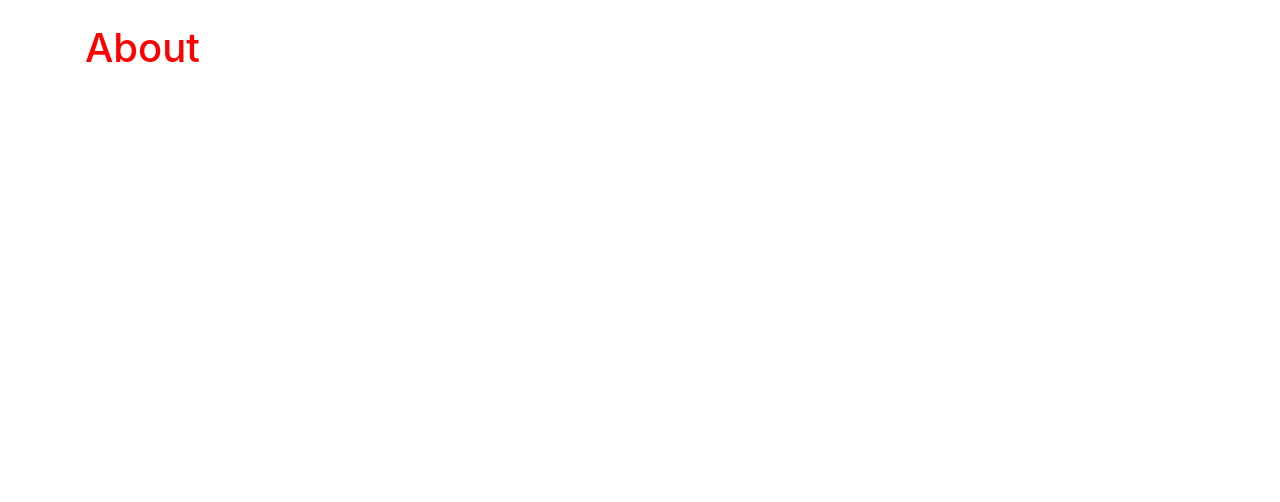
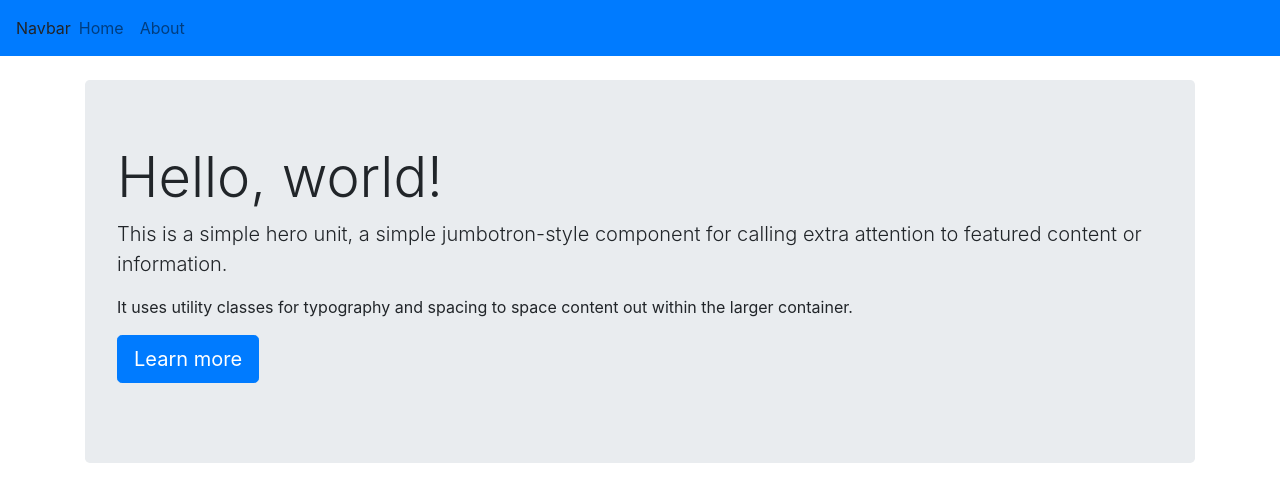
Before and after one commit to iliabes/reactList, a React (Create React App) app: page /about in a window 1280 px wide. Shown: the top 502 px of the page. Built offline with nearby package versions, Linux system fonts and the light colour scheme.

Commit message:
15 min navbar

```diff
--- a/src/App.js
+++ b/src/App.js
@@ -2,11 +2,12 @@ import React from 'react'
 import {BrowserRouter, Switch, Route} from "react-router-dom"
 import {About} from './pages/about'
 import {Home} from './pages/home'
-
+import {Nav} from './components/navbar'
 
 function App() {
   return (
     <BrowserRouter>
+    <Nav/>
     <div className='container pt-4'>
       <Switch>
       <Route path={'/'} exact component={Home}/>
--- /dev/null
+++ b/src/components/navbar.js
@@ -0,0 +1,13 @@
+import React from 'react';
+import {Link} from 'react-router-dom'
+
+export const Nav = () => (
+    <nav className='navbar navbar-expand-lg navbar-light bg-primary'>
+        <div className='navbarBrand'>Navbar</div>
+        <ul className="navbar-nav">
+            <li className='navbar-item'><Link exact className="nav-link" to='/'>Home</Link></li>
+            <li className='navbar-item'><Link className="nav-link" to='/about'>About</Link></li>
+        </ul>
+    </nav>
+
+)
--- a/src/index.scss
+++ b/src/index.scss
@@ -1,20 +1,17 @@
 // @import '../node_modules/bootstrap/scss/bootstrap.scss';
 @import '~bootstrap/scss/bootstrap';
 
+
 body {
-    color:red
-  }
+  margin: 0;
+  font-family: -apple-system, BlinkMacSystemFont, 'Segoe UI', 'Roboto', 'Oxygen',
+    'Ubuntu', 'Cantarell', 'Fira Sans', 'Droid Sans', 'Helvetica Neue',
+    sans-serif;
+  -webkit-font-smoothing: antialiased;
+  -moz-osx-font-smoothing: grayscale;
+}
 
-// body {
-//   margin: 0;
-//   font-family: -apple-system, BlinkMacSystemFont, 'Segoe UI', 'Roboto', 'Oxygen',
-//     'Ubuntu', 'Cantarell', 'Fira Sans', 'Droid Sans', 'Helvetica Neue',
-//     sans-serif;
-//   -webkit-font-smoothing: antialiased;
-//   -moz-osx-font-smoothing: grayscale;
-// }
-
-// code {
-//   font-family: source-code-pro, Menlo, Monaco, Consolas, 'Courier New',
-//     monospace;
-// }
+code {
+  font-family: source-code-pro, Menlo, Monaco, Consolas, 'Courier New',
+    monospace;
+}
--- a/src/pages/about.js
+++ b/src/pages/about.js
@@ -1,7 +1,12 @@
 import React from 'react'
 
-export  const About = () => {
-    return(
-        <h1>About</h1>
-    )
-}
+export  const About = () => (
+    <div class="jumbotron">
+  <h1 class="display-4">Hello, world!</h1>
+  <p class="lead">This is a simple hero unit, a simple jumbotron-style component for calling extra attention to featured content or information.</p>
+  <p>It uses utility classes for typography and spacing to space content out within the larger container.</p>
+  <p class="lead">
+    <a class="btn btn-primary btn-lg" href="#" role="button">Learn more</a>
+  </p>
+</div>
+)
--- a/src/pages/home.js
+++ b/src/pages/home.js
@@ -2,6 +2,9 @@ import React from 'react'
 
 export const Home = () => {
     return(
-        <h1>Home dfgdfgdf</h1>
+<div className="input-group mb-2">
+  <span className="input-group-text" id="inputGroup-sizing-default">Add task</span>
+  <input type="text" classNameName="form-control" aria-label="Sizing example input" aria-describedby="inputGroup-sizing-default"/>
+</div>
     )
 }
```
